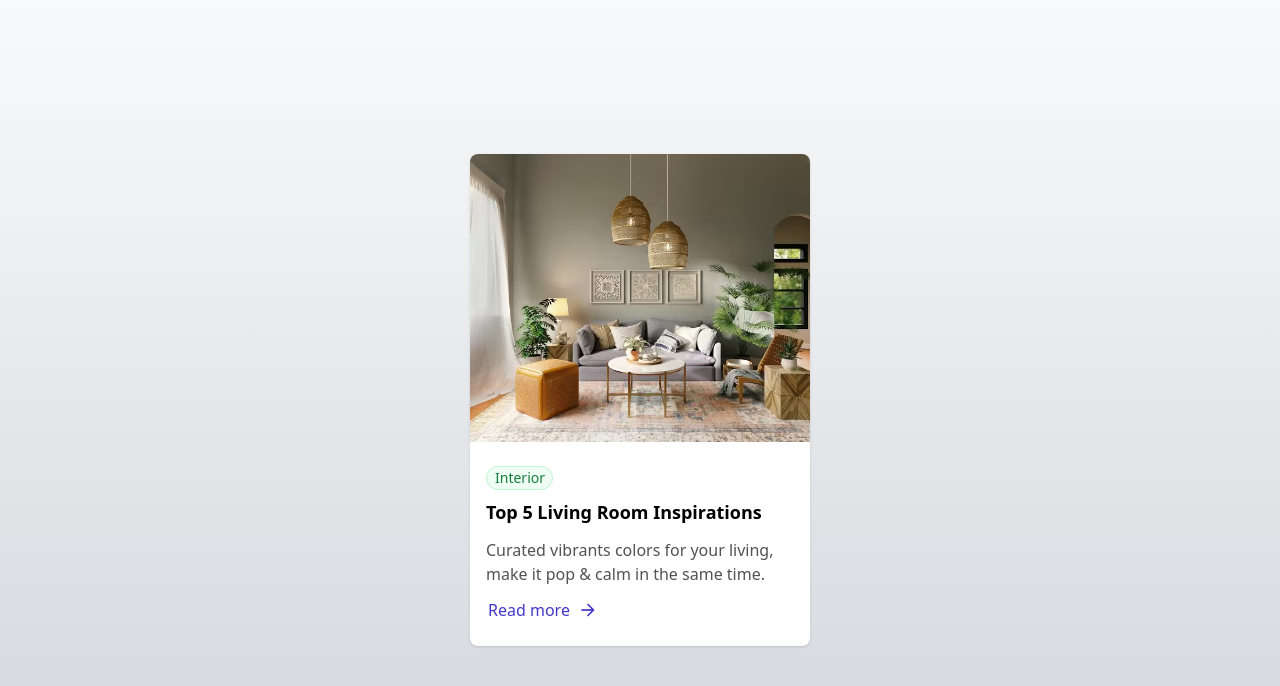
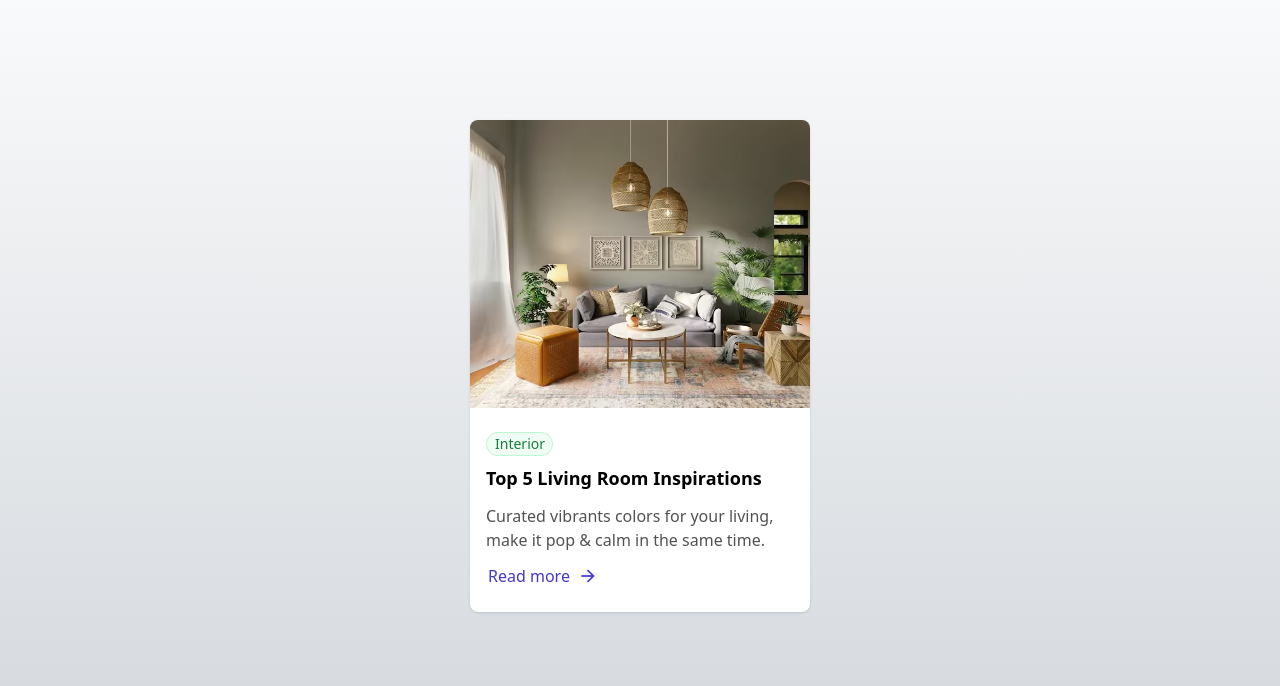
Before and after one commit to DivyaB28/greatfrontend_blogcard, a website: page index.html in a window 1280 px wide. Drawn offline with Linux system fonts and the light colour scheme.

Commit message:
Fixing centering the card issue

```diff
--- a/index.html
+++ b/index.html
@@ -39,11 +39,10 @@
   <body
     class="bg-gradient-to-b from-[hsl(210,20%,98%)] to-[hsl(213,11%,84%)] h-screen"
   >
-    <!-- Add your site or application content here -->
+    <!-- Add your site or application content here
+    absolute top-1/2 left-1/2 -translate-x-1/2 -translate-y-1/2 -->
     <h1 class="sr-only">Blog Card</h1>
-    <main
-      class="absolute top-1/2 left-1/2 -translate-x-1/2 -translate-y-1/2 py-[120px]"
-    >
+    <main class="flex justify-center py-[120px]">
       <section
         class="flex flex-col items-center w-[21.25rem] bg-white rounded-lg shadow"
       >
```
Also changed, not shown: output.css.
